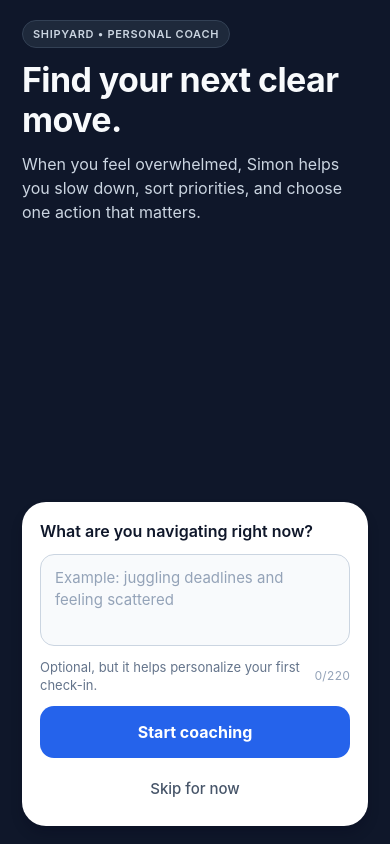
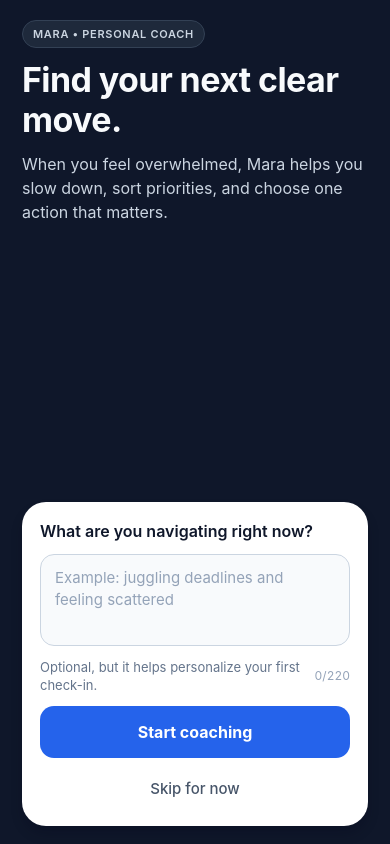
Before and after one commit to YAL-PJ/SHIPYARD-SIMON, a React Native app: screen /Welcome in a window 390 px wide. Built offline with nearby package versions, Linux system fonts and the light colour scheme; no server answers.

Commit message:
Rename welcome screen app branding to Mara

```diff
--- a/src/screens/WelcomeScreen.tsx
+++ b/src/screens/WelcomeScreen.tsx
@@ -49,11 +49,11 @@ export const WelcomeScreen = ({ navigation }: Props) => {
       >
         <View style={styles.heroSection}>
           <View style={styles.badge}>
-            <Text style={styles.badgeText}>SHIPYARD • PERSONAL COACH</Text>
+            <Text style={styles.badgeText}>MARA • PERSONAL COACH</Text>
           </View>
           <Text style={styles.title}>Find your next clear move.</Text>
           <Text style={styles.subtitle}>
-            When you feel overwhelmed, Simon helps you slow down, sort priorities,
+            When you feel overwhelmed, Mara helps you slow down, sort priorities,
             and choose one action that matters.
           </Text>
         </View>
```
